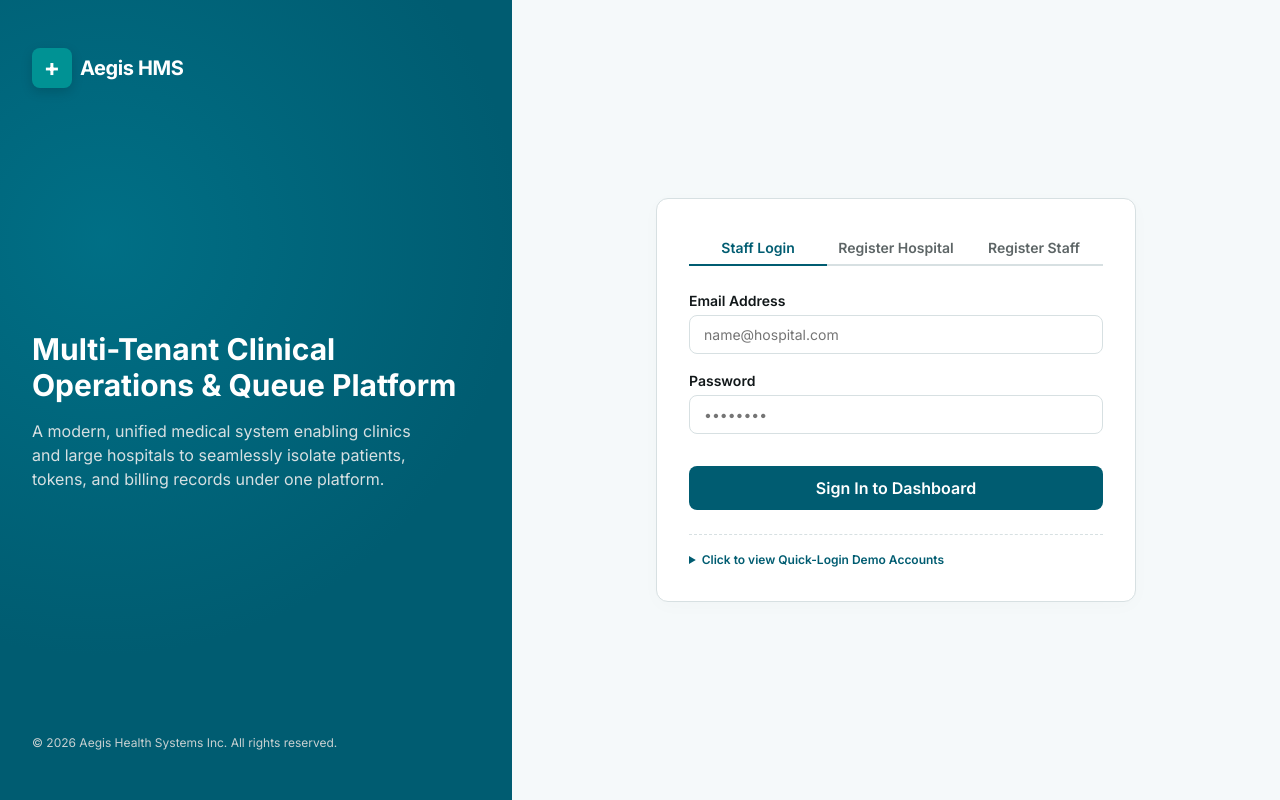
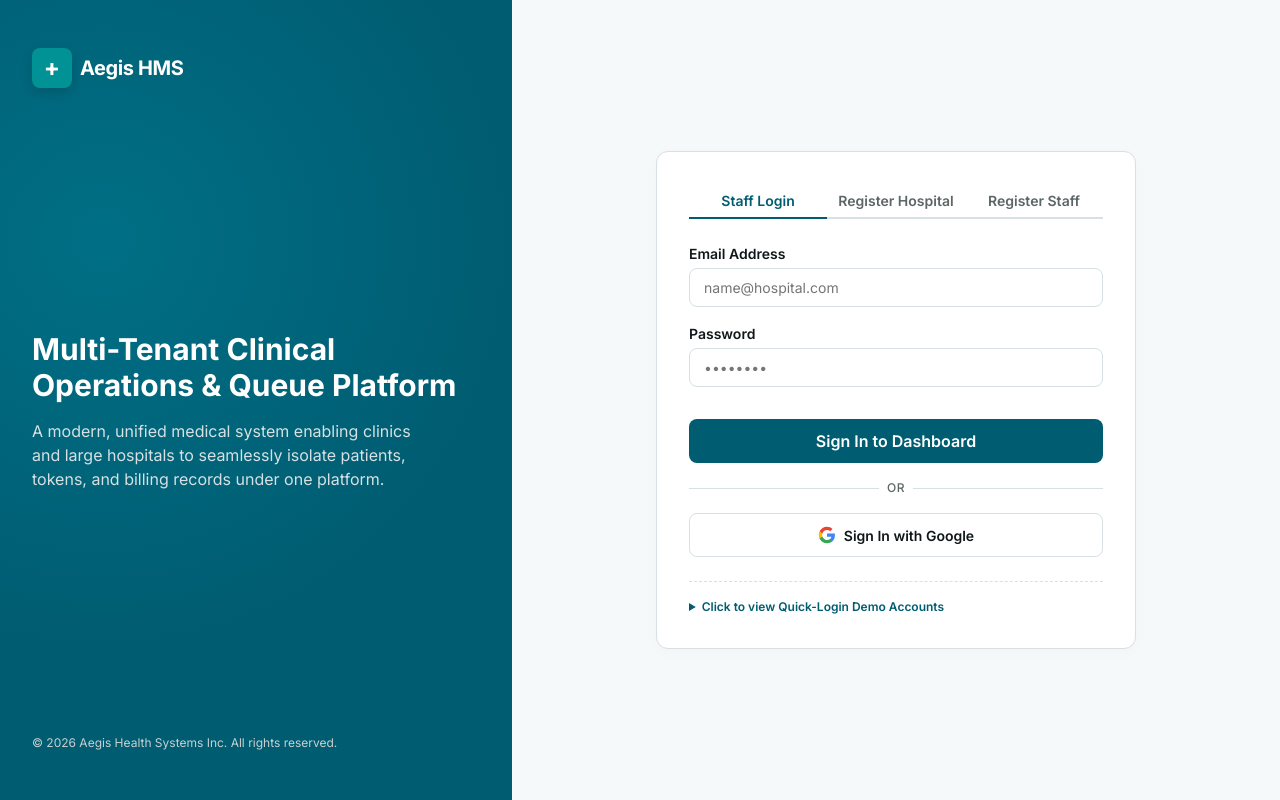
Before and after one commit to awaisfraaz/HMS, a plain HTML site: page Frontend/login-onboarding.html in a window 1280 px wide. Drawn offline with Linux system fonts and the light colour scheme.

Commit message:
Add Sign In with Google option to login form

```diff
--- a/Frontend/css/login-onboarding.css
+++ b/Frontend/css/login-onboarding.css
@@ -165,6 +165,65 @@
   background-color: var(--color-primary-hover);
 }
 
+.divider {
+  display: flex;
+  align-items: center;
+  text-align: center;
+  margin: var(--spacing-md) 0;
+  color: var(--color-text-muted);
+  font-size: var(--font-size-xs);
+  text-transform: uppercase;
+  letter-spacing: 0.05em;
+  font-weight: 500;
+}
+
+.divider::before,
+.divider::after {
+  content: '';
+  flex: 1;
+  border-bottom: 1px solid var(--color-border);
+}
+
+.divider:not(:empty)::before {
+  margin-right: var(--spacing-sm);
+}
+
+.divider:not(:empty)::after {
+  margin-left: var(--spacing-sm);
+}
+
+.google-btn {
+  width: 100%;
+  background-color: var(--color-surface);
+  color: var(--color-text-primary);
+  border: 1px solid var(--color-border);
+  border-radius: var(--radius-md);
+  padding: 12px;
+  font-weight: 600;
+  font-size: var(--font-size-sm);
+  cursor: pointer;
+  display: flex;
+  align-items: center;
+  justify-content: center;
+  gap: var(--spacing-sm);
+  transition: background-color var(--transition-fast), border-color var(--transition-fast), box-shadow var(--transition-fast);
+}
+
+.google-btn:hover {
+  background-color: var(--color-bg);
+  border-color: var(--color-text-muted);
+}
+
+.google-btn:focus {
+  outline: none;
+  box-shadow: 0 0 0 3px oklch(93% 0.02 210);
+}
+
+.google-icon {
+  flex-shrink: 0;
+}
+
+
 .helper-text {
   text-align: center;
   font-size: var(--font-size-xs);
--- a/Frontend/js/login-onboarding.js
+++ b/Frontend/js/login-onboarding.js
@@ -269,4 +269,13 @@
     document.getElementById('login-email').value = email;
     document.getElementById('login-password').value = password;
   };
+
+  // Google OAuth Login Redirect
+  const googleLoginBtn = document.getElementById('google-login-btn');
+  if (googleLoginBtn) {
+    googleLoginBtn.addEventListener('click', () => {
+      // Initiates OAuth 2.0 flow via backend
+      window.location.href = `${HMS_CONFIG.API_BASE_URL}api/v1/user/google`;
+    });
+  }
 });
--- a/Frontend/login-onboarding.html
+++ b/Frontend/login-onboarding.html
@@ -56,6 +56,18 @@
                 autocomplete="current-password">
             </div>
             <button type="submit" class="submit-btn">Sign In to Dashboard</button>
+            <div class="divider">
+              <span>or</span>
+            </div>
+            <button type="button" id="google-login-btn" class="google-btn">
+              <svg class="google-icon" viewBox="0 0 24 24" width="18" height="18" xmlns="http://www.w3.org/2000/svg">
+                <path d="M22.56 12.25c0-.78-.07-1.53-.2-2.25H12v4.26h5.92c-.26 1.37-1.04 2.53-2.21 3.31v2.77h3.57c2.08-1.92 3.28-4.74 3.28-8.09z" fill="#4285F4"/>
+                <path d="M12 23c2.97 0 5.46-.98 7.28-2.66l-3.57-2.77c-.98.66-2.23 1.06-3.71 1.06-2.86 0-5.29-1.93-6.16-4.53H2.18v2.84C3.99 20.53 7.7 23 12 23z" fill="#34A853"/>
+                <path d="M5.84 14.09c-.22-.66-.35-1.36-.35-2.09s.13-1.43.35-2.09V7.06H2.18C1.43 8.55 1 10.22 1 12s.43 3.45 1.18 4.94l2.85-2.22.81-.63z" fill="#FBBC05"/>
+                <path d="M12 5.38c1.62 0 3.06.56 4.21 1.64l3.15-3.15C17.45 2.09 14.97 1 12 1 7.7 1 3.99 3.47 2.18 7.06l3.66 2.84c.87-2.6 3.3-4.52 6.16-4.52z" fill="#EA4335"/>
+              </svg>
+              Sign In with Google
+            </button>
           </form>
 
           <!-- Helper instructions for testing -->
```
